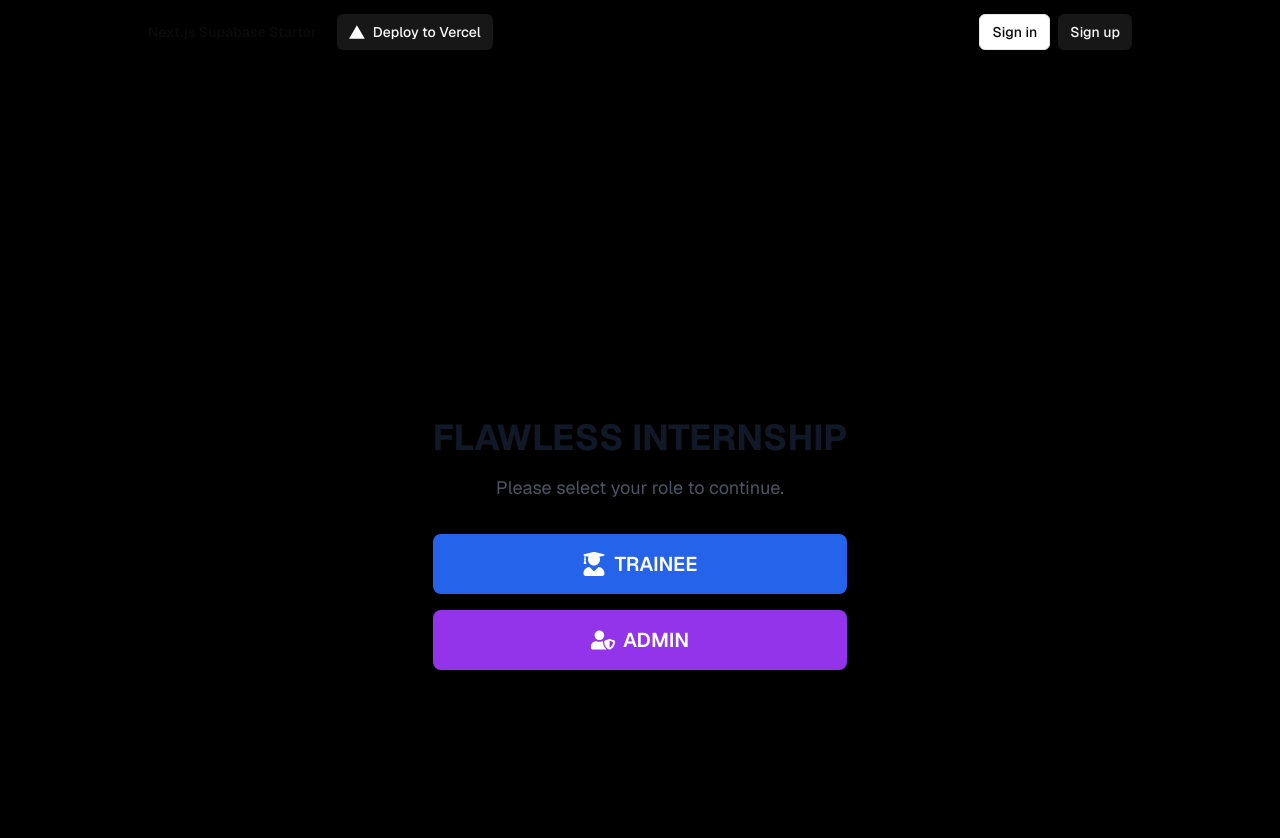
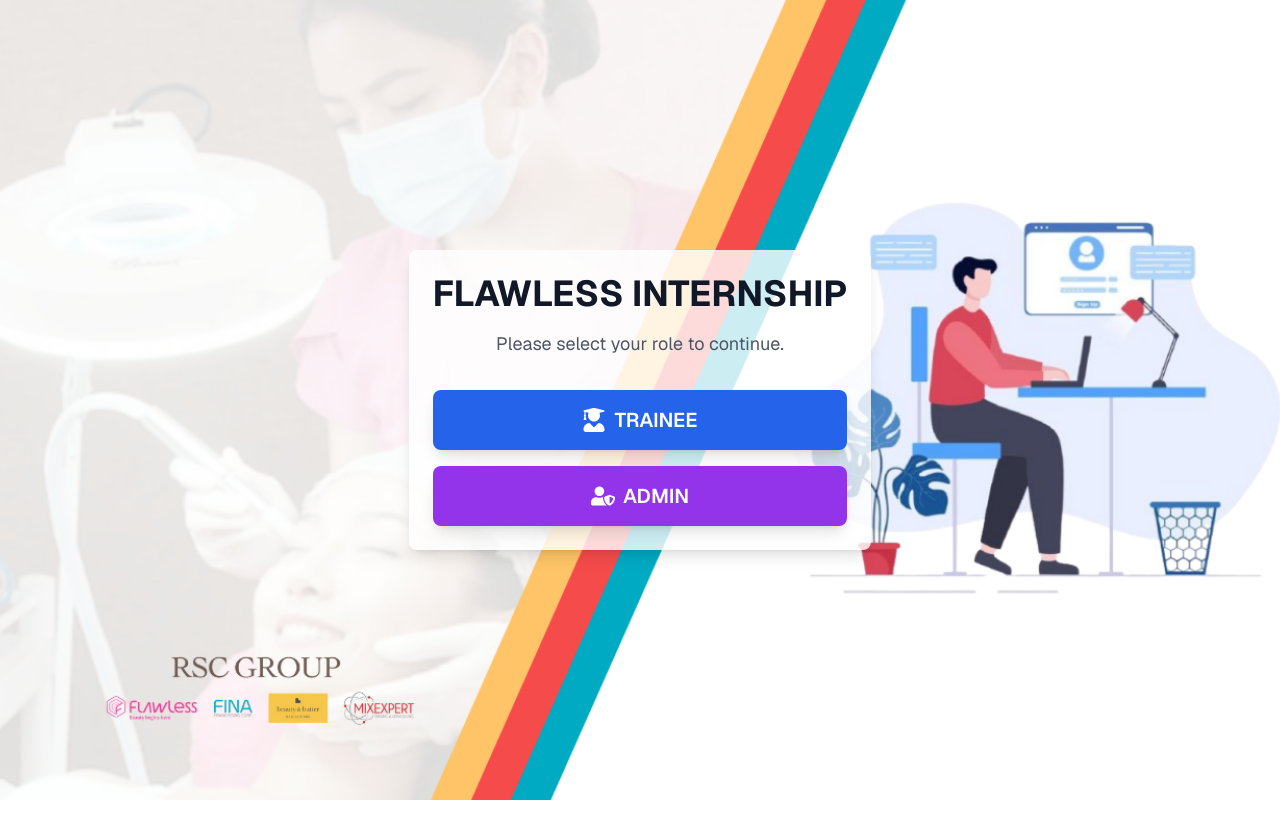
Before and after one commit to gioyap/ojt-project, a Next.js app: page / in a window 1280 px wide. Shown: the top 838 px of the page. After the commit the page ends 800 px from the top, so only its background shows below. Built offline with nearby package versions, Linux system fonts and the light colour scheme; no server answers.

Commit message:
add public folder and bg image png in sign in and page.tsx

```diff
--- a/app/(auth-pages)/layout.tsx
+++ b/app/(auth-pages)/layout.tsx
@@ -1,9 +1,7 @@
 export default async function Layout({
-  children,
+	children,
 }: {
-  children: React.ReactNode;
+	children: React.ReactNode;
 }) {
-  return (
-    <div className="max-w-7xl flex flex-col gap-12 items-start">{children}</div>
-  );
+	return <div className="w-full">{children}</div>;
 }
--- a/app/(auth-pages)/sign-in/page.tsx
+++ b/app/(auth-pages)/sign-in/page.tsx
@@ -8,26 +8,27 @@ export default async function Login(props: { searchParams: Promise<Message> }) {
 	const searchParams = await props.searchParams;
 
 	// Extract the `role` query parameter from the URL
-  const role = typeof searchParams === 'object' && 'role' in searchParams ? searchParams.role : null;
+	const role =
+		typeof searchParams === "object" && "role" in searchParams
+			? searchParams.role
+			: null;
 
 	return (
-    <div className="min-h-screen flex items-center justify-center p-4">
-      <div className="w-full max-w-md bg-white rounded-lg shadow-lg p-8">
-        {/*
-        <p className="text-sm text-gray-600 mb-6">
-          Don't have an account?{" "}
-          <Link
-            className="text-blue-600 font-medium hover:underline"
-            href="/sign-up"
+		<div
+			className="relative w-full min-h-screen flex items-center justify-center"
+			style={{
+				backgroundImage: "url('/landing-bg.png')",
+				backgroundRepeat: "no-repeat",
+				backgroundSize: "cover",
+				backgroundPosition: "center",
+			}}
 		>
-            Sign up
-          </Link>
-        </p>*/}
-
-        {/* Role-specific forms */}
-        {role === 'trainee' && (
-          <form>
-            <h2 className="text-2xl font-bold text-gray-900 mb-2">Trainee Sign In</h2>
+			<div className="w-full max-w-md bg-white bg-opacity-90 backdrop-blur-lg rounded-lg shadow-lg p-8 text-center">
+				{role === "trainee" && (
+					<form className="w-full">
+						<h2 className="text-2xl font-bold text-gray-900 mb-2">
+							Trainee Sign In
+						</h2>
 						<p className="text-sm text-gray-600 mb-8">
 							Don't have an account?{" "}
 							<Link
@@ -38,8 +39,11 @@ export default async function Login(props: { searchParams: Promise<Message> }) {
 							</Link>
 						</p>
 						<div className="space-y-4">
-              <div>
-                <Label htmlFor="email" className="text-sm font-medium text-gray-700">
+							<div className="text-left">
+								<Label
+									htmlFor="email"
+									className="text-sm font-medium text-gray-700"
+								>
 									Email
 								</Label>
 								<Input
@@ -49,8 +53,11 @@ export default async function Login(props: { searchParams: Promise<Message> }) {
 									className="w-full px-4 py-2 border bg-white text-black border-gray-300 rounded-lg focus:outline-none focus:ring-2 focus:ring-blue-500 focus:border-transparent"
 								/>
 							</div>
-              <div>
-                <Label htmlFor="password" className="text-sm font-medium text-gray-700">
+							<div className="text-left">
+								<Label
+									htmlFor="password"
+									className="text-sm font-medium text-gray-700"
+								>
 									Password
 								</Label>
 								<Input
@@ -72,9 +79,11 @@ export default async function Login(props: { searchParams: Promise<Message> }) {
 					</form>
 				)}
 
-        {role === 'admin' && (
-          <form>
-            <h2 className="text-2xl font-bold text-gray-900 mb-6">Admin Sign In</h2>
+				{role === "admin" && (
+					<form className="w-full">
+						<h2 className="text-2xl font-bold text-gray-900 mb-6">
+							Admin Sign In
+						</h2>
 						<p className="text-sm text-gray-600 mb-8">
 							Don't have an account?{" "}
 							<Link
@@ -85,8 +94,11 @@ export default async function Login(props: { searchParams: Promise<Message> }) {
 							</Link>
 						</p>
 						<div className="space-y-4">
-              <div>
-                <Label htmlFor="email" className="text-sm font-medium text-gray-700">
+							<div className="text-left">
+								<Label
+									htmlFor="email"
+									className="text-sm font-medium text-gray-700"
+								>
 									Email
 								</Label>
 								<Input
@@ -96,8 +108,11 @@ export default async function Login(props: { searchParams: Promise<Message> }) {
 									className="w-full px-4 py-2 border bg-white text-black border-gray-300 rounded-lg focus:outline-none focus:ring-1 focus:ring-blue-500 focus:border-transparent"
 								/>
 							</div>
-              <div>
-                <Label htmlFor="password" className="text-sm font-medium text-gray-700">
+							<div className="text-left">
+								<Label
+									htmlFor="password"
+									className="text-sm font-medium text-gray-700"
+								>
 									Password
 								</Label>
 								<Input
@@ -119,7 +134,6 @@ export default async function Login(props: { searchParams: Promise<Message> }) {
 					</form>
 				)}
 
-        {/* Default message if no role is specified */}
 				{!role && (
 					<p className="text-sm text-gray-600 mt-4 text-center">
 						Please select a role to sign in.
--- a/app/layout.tsx
+++ b/app/layout.tsx
@@ -30,7 +30,9 @@ export default function RootLayout({
 }>) {
 	return (
 		<html lang="en" className={geistSans.className} suppressHydrationWarning>
-      <body className="bg-black text-foreground"> {/* Changed bg-background to bg-white */}
+			<body className="bg-background text-foreground">
+				{" "}
+				{/* Changed bg-background to bg-white */}
 				<ThemeProvider
 					attribute="class"
 					defaultTheme="system"
@@ -38,40 +40,9 @@ export default function RootLayout({
 					disableTransitionOnChange
 				>
 					{/* HEADER PART */}
-          <main className="min-h-screen flex flex-col items-center">
-            <div className="flex-1 w-full flex flex-col gap-20 items-center">
-
-              <nav className="w-full flex justify-center border-b border-b-foreground/10 h-16">
-                <div className="w-full max-w-5xl flex justify-between items-center p-3 px-5 text-sm">
-                  <div className="flex gap-5 items-center font-semibold">
-                    <Link href={"/"}>Next.js Supabase Starter</Link>
-                    <div className="flex items-center gap-2">
-                      <DeployButton />
-                    </div>
-                  </div>
-                  {!hasEnvVars ? <EnvVarWarning /> : <HeaderAuth />}
-                </div>
-              </nav>
-
+					<main className="w-full">
 						{/* MAIN CONTENT */}
 						<div>{children}</div>
-
-              {/*
-              <footer className="w-full flex items-center justify-center border-t mx-auto text-center text-xs gap-8 py-16">
-                <p>
-                  Powered by{" "}
-                  <a
-                    href="https://supabase.com/?utm_source=create-next-app&utm_medium=template&utm_term=nextjs"
-                    target="_blank"
-                    className="font-bold hover:underline"
-                    rel="noreferrer"
-                  >
-                    Supabase
-                  </a>
-                </p>
-                <ThemeSwitcher />
-              </footer>*/}
-            </div>
 					</main>
 				</ThemeProvider>
 			</body>
--- a/app/page.tsx
+++ b/app/page.tsx
@@ -1,19 +1,25 @@
-import Hero from "@/components/hero";
-import ConnectSupabaseSteps from "@/components/tutorial/connect-supabase-steps";
-import SignUpUserSteps from "@/components/tutorial/sign-up-user-steps";
-import { hasEnvVars } from "@/utils/supabase/check-env-vars";
 import { FaUserGraduate, FaUserShield } from "react-icons/fa";
 import Link from "next/link";
 
 export default function Home() {
 	return (
-    <div className="min-h-screen flex flex-col items-center justify-center p-4">
-      <div className="text-center">
-        <h1 className="text-4xl font-bold text-gray-900 mb-4">FLAWLESS INTERNSHIP</h1>
+		<div className="relative w-full min-h-screen">
+			{/* Background Image */}
+			<div
+				className="absolute inset-0 bg-cover bg-center bg-no-repeat"
+				style={{ backgroundImage: "url('/landing-bg.png')" }}
+			></div>
+
+			{/* Content Wrapper */}
+			<div className="relative z-10 flex flex-col items-center justify-center min-h-screen p-4">
+				<div className="text-center bg-white bg-opacity-80 p-6 rounded-lg shadow-lg">
+					<h1 className="text-4xl font-bold text-gray-900 mb-4">
+						FLAWLESS INTERNSHIP
+					</h1>
 					<p className="text-lg text-gray-600 mb-8">
 						Please select your role to continue.
 					</p>
-        <div className="flex flex-col space-y-4">
+					<div className="space-y-4">
 						<Link
 							href="/sign-in?role=trainee"
 							className="bg-blue-600 text-white px-8 py-4 rounded-lg shadow-lg hover:bg-blue-700 transition duration-300 text-xl font-semibold flex items-center justify-center space-x-2"
@@ -31,5 +37,6 @@ export default function Home() {
 					</div>
 				</div>
 			</div>
+		</div>
 	);
 }
```
Also changed, not shown: public/landing-bg.png (added). Lines whose indentation alone changed are shown as unchanged.
